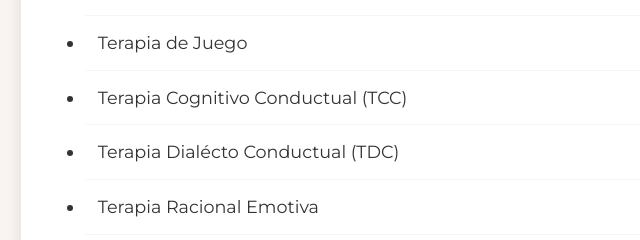
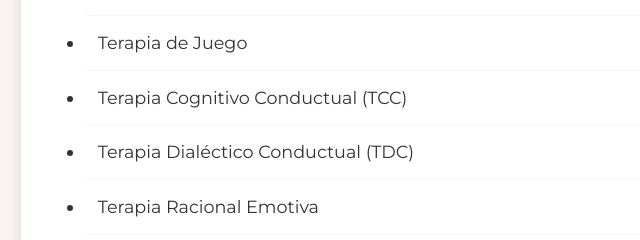
Before and after one commit to MonceRod/Consultorio.github.io, a plain HTML site: page info.html in a window 1280 px wide. Shown: the part 1306-1546 px from the top of the page, 19-659 px from the left. Drawn offline with Linux system fonts and the light colour scheme; a web font is replaced by a local one.

Commit message:
info.html

```diff
--- a/info.html
+++ b/info.html
@@ -62,7 +62,7 @@
           <li>Terapia Psicosexual</li>
           <li>Terapia de Juego</li>
           <li>Terapia Cognitivo Conductual (TCC)</li>
-          <li>Terapia Dialécto Conductual (TDC)</li>
+          <li>Terapia Dialéctico Conductual (TDC)</li>
           <li>Terapia Racional Emotiva</li>
           <li>Psicoterapia Interpersonal</li>
           <li>Terapia Ocupacional</li>
```
